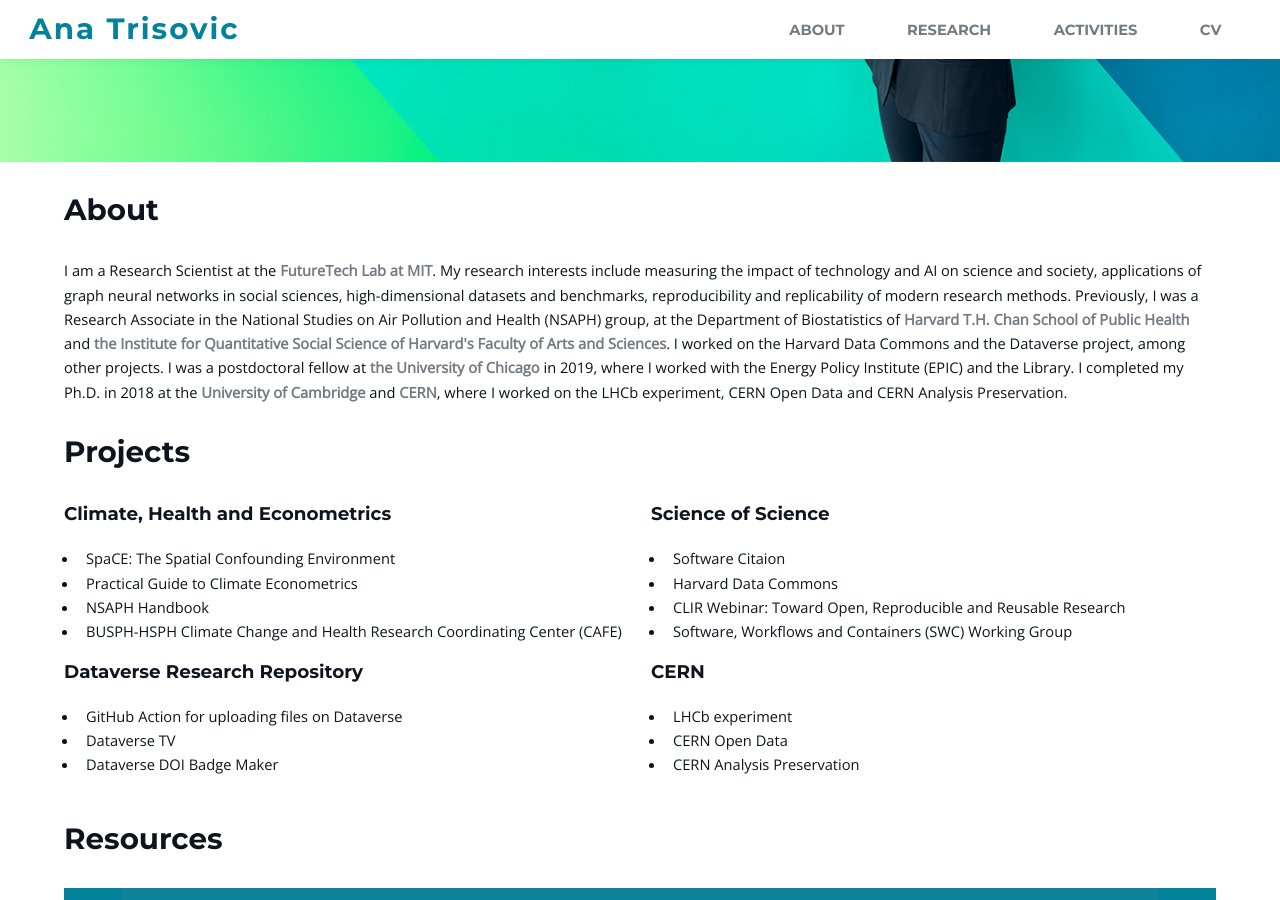
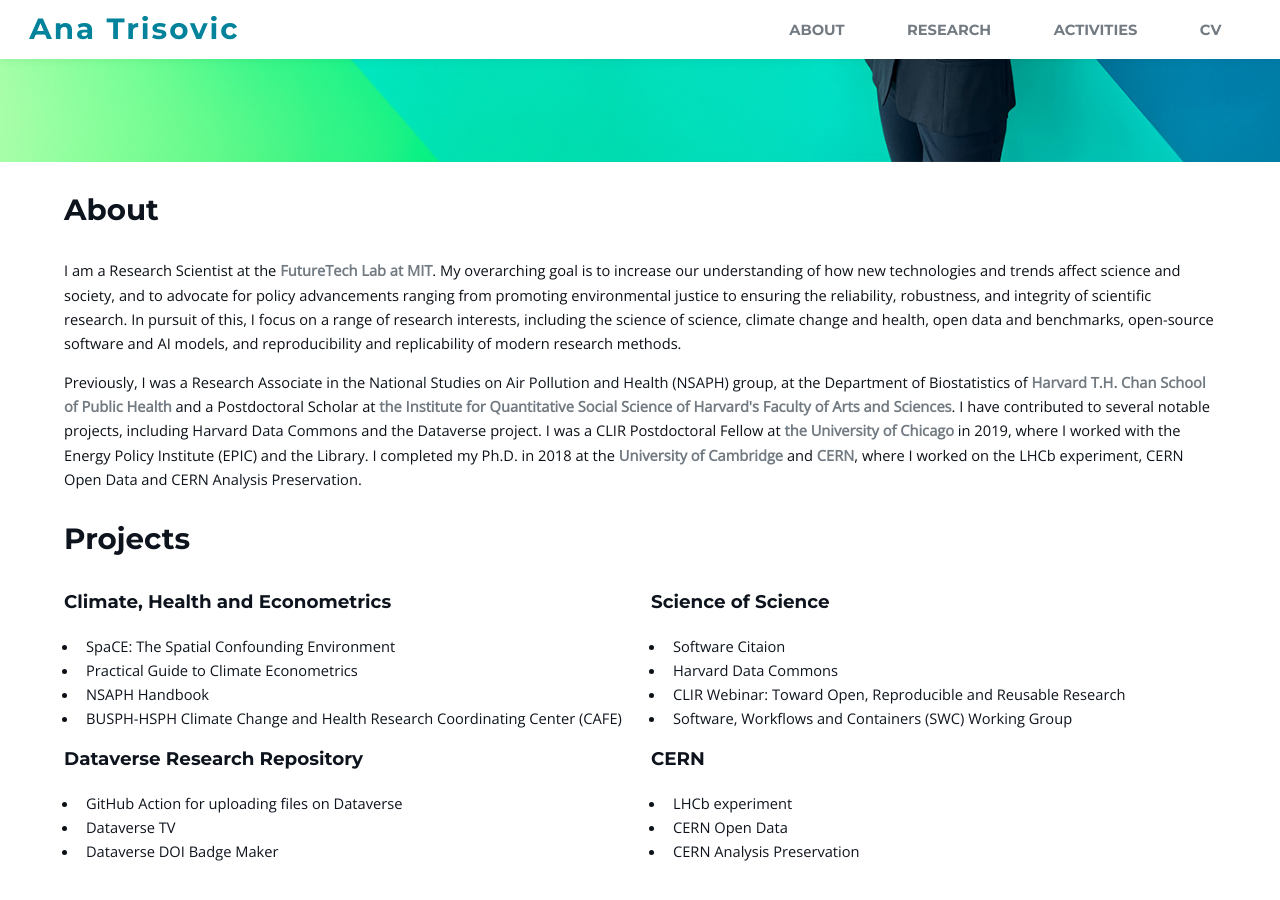
Before and after one commit to atrisovic/anatrisovic.github.io, a Jekyll site: the page built from index.html, in a window 1280 px wide and 900 px high, scrolled down 503 px. Built offline with Jekyll 4.4.1, drawn with Linux system fonts in a browser that asks for light colours.

```diff
--- a/_data/talks.yml
+++ b/_data/talks.yml
@@ -1,7 +1,3 @@
-- link: "https://irdta.eu/deeplearn-events/"
-  title: "Principles, Statistical and Computational Tools for Reproducible Data Science"
-  description: Deep Learning & Big Data Summer School 2023
-
 - link: ""
   title: "Enabling reproducibility, transparency and reuse in computational data science"
   description: at Cultivarium (www.cultivarium.org) on April 7, 2023
--- a/index.html
+++ b/index.html
@@ -7,26 +7,30 @@ title: Home
 
 <h1>About</h1>
 <div class="content">
-  I am a Research Scientist at the <a href="https://futuretech.mit.edu"><strong>FutureTech Lab at MIT</strong></a>. My
-  research
-  interests include measuring the impact of technology and AI on science and society, applications of graph neural
-  networks in social sciences, high-dimensional datasets and benchmarks, reproducibility and replicability of modern
-  research methods. Previously, I was a Research Associate in the <a href="https://www.hsph.harvard.edu/nsaph/">National
+  <p>
+  I am a Research Scientist at the <a href="https://futuretech.mit.edu"><strong>FutureTech Lab at MIT</strong></a>.
+  My overarching goal is to increase our understanding of how new technologies and trends affect science and society,
+  and to advocate for policy advancements ranging from promoting environmental justice to ensuring the reliability,
+  robustness, and integrity of scientific research. In pursuit of this, I focus on a range of research interests,
+  including the science of science, climate change and health, open data and benchmarks,
+  open-source software and AI models, and reproducibility and replicability of modern research methods.
+  <p>
+  <p>
+  Previously, I was a Research Associate in the <a href="https://www.hsph.harvard.edu/nsaph/">National
     Studies on Air Pollution and Health (NSAPH)</a> group, at
-  the Department of Biostatistics of <strong>Harvard T.H. Chan School of Public Health</strong> and <a
+  the Department of Biostatistics of <strong>Harvard T.H. Chan School of Public Health</strong> and a Postdoctoral Scholar at <a
     href="https://www.iq.harvard.edu"><strong>the Institute for Quantitative Social Science of Harvard's Faculty of
-      Arts and Sciences</a></strong>. I worked on the <a
-    href="https://sites.harvard.edu/harvard-data-commons/about/">Harvard
-    Data Commons</a> and the <a href="https://dataverse.org">Dataverse</a> project, among other projects.
-  I was a postdoctoral fellow at <strong>the University of Chicago</strong> in 2019, where I worked with the Energy
-  Policy
-  Institute (EPIC) and the Library.
+      Arts and Sciences</a></strong>. I have contributed to several notable projects, including <a
+      href="https://sites.harvard.edu/harvard-data-commons/about/">Harvard
+      Data Commons</a> and the <a href="https://dataverse.org">Dataverse</a> project.
+  I was a CLIR Postdoctoral Fellow at <strong>the University of Chicago</strong> in 2019, where I worked with the Energy
+  Policy Institute (EPIC) and the Library.
   I completed my Ph.D. in 2018 at the <a href="https://www.cam.ac.uk"><strong>University of Cambridge</strong></a> and
   <a href="https://home.web.cern.ch"><strong>CERN</strong></a>, where I worked on the <a
     href="http://lhcb.web.cern.ch/lhcb/">LHCb
     experiment</a>, <a href="http://opendata.cern.ch">CERN Open Data</a> and <a
     href="https://analysispreservation.cern.ch">CERN Analysis Preservation</a>.
-
+  </p>
 </div>
 
 
```
Also changed, not shown: _data/teaching.yml (added, +15 -0 lines), activities.html (+13 -0 lines), 2 other files.
